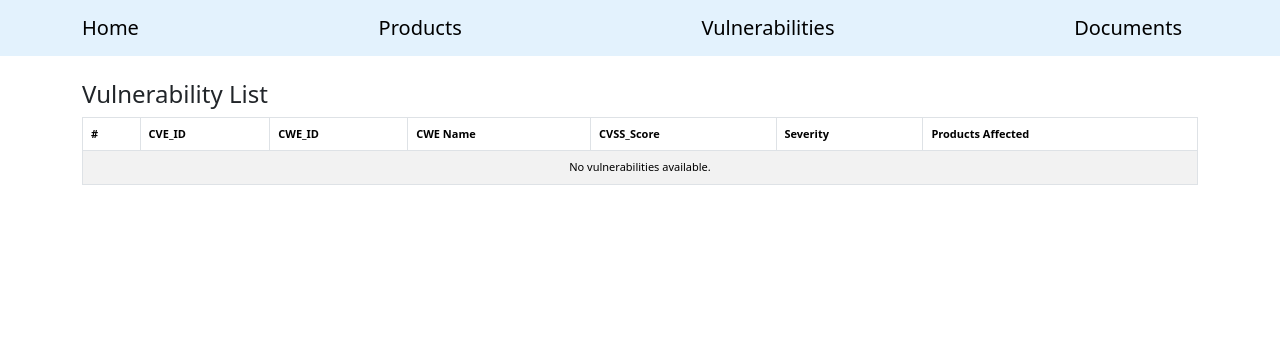
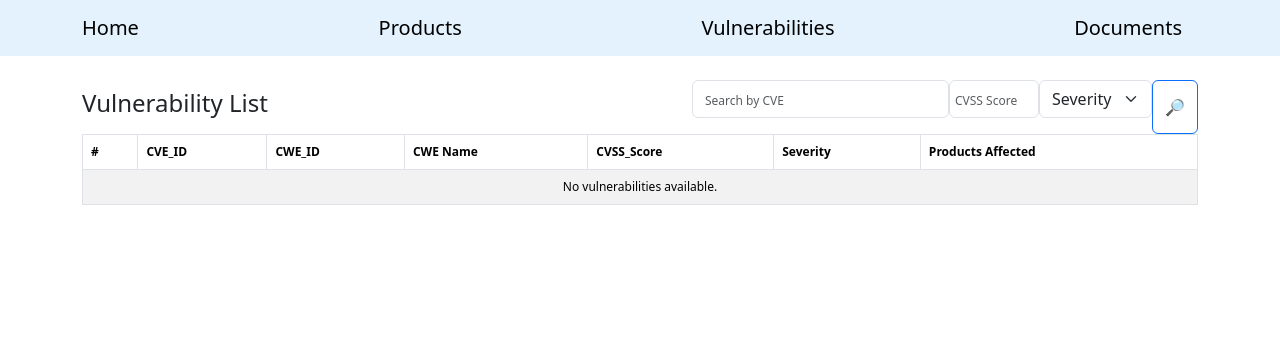
Before and after one commit to alonasorochynska/siemens-security-advisories, a Django app: page /vulnerabilities/ in a window 1280 px wide. Shown: the top 356 px of the page. Run offline with Django 5.2, Linux system fonts and the light colour scheme; data that the repository does not hold is empty; some libraries are stand-ins or nearby versions.

Commit message:
add search, add text to index, add pagination, add debug toolbar

```diff
--- /dev/null
+++ b/product_CVE/forms.py
@@ -0,0 +1,36 @@
+from django import forms
+
+
+class ProductSearchForm(forms.Form):
+    product = forms.CharField(
+        max_length=255,
+        required=False,
+        label="",
+        widget=forms.TextInput(attrs={"placeholder": "Search by name of product"}),
+    )
+
+
+class VulnerabilitySearchForm(forms.Form):
+    cve = forms.CharField(
+        max_length=20,
+        required=False,
+        label="",
+        widget=forms.TextInput(attrs={"placeholder": "Search by CVE"}),
+    )
+    severity = forms.ChoiceField(
+        choices=[
+            ("", "Severity"),
+            ("HIGH", "High"),
+            ("MEDIUM", "Medium"),
+            ("LOW", "Low"),
+        ],
+        required=False,
+        label="",
+    )
+    cvss_score = forms.FloatField(
+        required=False,
+        label="",
+        widget=forms.NumberInput(attrs={
+            "placeholder": "CVSS Score", "min": "0", "class": "cvss-score-input"
+        }),
+    )
--- a/product_CVE/views.py
+++ b/product_CVE/views.py
@@ -1,17 +1,51 @@
+from django.db.models import Avg
 from django.shortcuts import render
 from django.views.generic import ListView, DetailView
 
+from product_CVE.forms import ProductSearchForm, VulnerabilitySearchForm
 from product_CVE.models import Product, Vulnerability
 
 
 def index(request):
-    return render(request, "index.html")
+    product_count = Product.objects.count()
+    vulnerability_count = Vulnerability.objects.count()
+    average_cvss_score = Vulnerability.objects.aggregate(Avg("base_score"))["base_score__avg"]
+    high_severity_vulnerabilities_count = Vulnerability.objects.filter(base_severity="HIGH").count()
+    medium_severity_vulnerabilities_count = Vulnerability.objects.filter(base_severity="MEDIUM").count()
+    low_severity_vulnerabilities_count = Vulnerability.objects.filter(base_severity="LOW").count()
+
+    context = {
+        "product_count": product_count,
+        "vulnerability_count": vulnerability_count,
+        "average_cvss_score": average_cvss_score,
+        "high_severity_vulnerabilities_count": high_severity_vulnerabilities_count,
+        "medium_severity_vulnerabilities_count": medium_severity_vulnerabilities_count,
+        "low_severity_vulnerabilities_count": low_severity_vulnerabilities_count,
+    }
+    return render(request, "index.html", context)
 
 
 class ProductListView(ListView):
     model = Product
     template_name = "product_CVE/product_list.html"
     context_object_name = "products"
+    queryset = Product.objects.prefetch_related("vulnerability_products").all()
+    paginate_by = 10
+
+    def get_context_data(self, **kwargs):
+        context = super().get_context_data(**kwargs)
+        product_name = self.request.GET.get("product", "")
+        context["search_form"] = ProductSearchForm(initial={"product": product_name})
+        return context
+
+    def get_queryset(self):
+        queryset = super().get_queryset()
+        form = ProductSearchForm(self.request.GET)
+        if form.is_valid():
+            product_name = form.cleaned_data["product"]
+            if product_name:
+                queryset = queryset.filter(name__icontains=product_name)
+        return queryset
 
 
 class ProductDetailView(DetailView):
@@ -24,6 +58,34 @@ class VulnerabilityListView(ListView):
     model = Vulnerability
     template_name = "product_CVE/vulnerability_list.html"
     context_object_name = "vulnerabilities"
+    queryset = Vulnerability.objects.prefetch_related("products").all()
+    paginate_by = 5
+
+    def get_context_data(self, **kwargs):
+        context = super().get_context_data(**kwargs)
+        form = VulnerabilitySearchForm(self.request.GET)
+        context["search_form"] = form
+        return context
+
+    def get_queryset(self):
+        queryset = super().get_queryset()
+        form = VulnerabilitySearchForm(self.request.GET)
+
+        if form.is_valid():
+            cve = form.cleaned_data.get("cve")
+            severity = form.cleaned_data.get("severity")
+            cvss_score = form.cleaned_data.get("cvss_score")
+
+            if cve:
+                queryset = queryset.filter(cve__icontains=cve)
+
+            if severity:
+                queryset = queryset.filter(base_severity=severity)
+
+            if cvss_score is not None:
+                queryset = queryset.filter(base_score__gte=cvss_score, base_score__lt=cvss_score + 1)
+
+        return queryset
 
 
 class SourceURLListView(ListView):
--- a/requirements.txt
+++ b/requirements.txt
@@ -1,3 +1,6 @@
 django
 selenium
 beautifulsoup4
+django-debug-toolbar
+django-crispy-forms
+crispy-bootstrap4
--- a/security_advisories/urls.py
+++ b/security_advisories/urls.py
@@ -20,4 +20,5 @@ from django.urls import path, include
 urlpatterns = [
     path("admin/", admin.site.urls),
     path("", include("product_CVE.urls", namespace="product_CVE")),
+    path("__debug__/", include("debug_toolbar.urls")),
 ]
--- a/static/css/styles.css
+++ b/static/css/styles.css
@@ -1,3 +1,79 @@
 body {
-    font-size: 11px;
+    font-size: 12px;
 }
+
+.navbar-brand:hover {
+    background-color: #d1e0f0;
+    border-radius: 5px;
+}
+
+/* Search forms */
+
+input::placeholder {
+    font-size: 12px;
+}
+
+select option:first-child {
+    font-size: 12px;
+    color: #999;
+}
+
+select option:not(:first-child) {
+    font-size: 12px;
+    color: #333;
+}
+
+select option:checked {
+    font-weight: bold;
+}
+
+.cvss-score-input {
+    width: 90px;
+    padding-left: 5px;
+    padding-right: 0px;
+}
+
+/* Pagination */
+
+.page-item.active-page .page-link {
+    background-color: #eaf5ff;
+    pointer-events: none;
+    cursor: not-allowed;
+    color: #605f60;
+}
+
+.page-item.disabled .page-link {
+    background-color: #ffffff;
+    color: #605f60;
+    pointer-events: none;
+    opacity: 0.6;
+    cursor: not-allowed;
+}
+
+/* Severity value */
+
+td.text-high {
+    color: red;
+    font-weight: bold;
+}
+
+td.text-medium {
+    color: #b77702;
+    font-weight: bold;
+}
+
+td.text-low {
+    color: green;
+    font-weight: bold;
+}
+
+/* Product links */
+
+.product-link {
+    color: #0255b0;
+    text-decoration: none;
+}
+
+.product-link:hover {
+    text-decoration: underline;
+}
--- /dev/null
+++ b/static/js/search_filter.js
@@ -0,0 +1,8 @@
+document.addEventListener("DOMContentLoaded", function() {
+    const severitySelect = document.querySelector('select[name="severity"]');
+    if (severitySelect) {
+        severitySelect.onchange = function() {
+            this.form.submit();
+        };
+    }
+});
--- a/templates/base.html
+++ b/templates/base.html
@@ -18,5 +18,6 @@
 {% block content %}
 {% endblock %}
 
+<script src="{% static 'js/search_filter.js' %}"></script>
 </body>
 </html>
--- a/templates/includes/navbar.html
+++ b/templates/includes/navbar.html
@@ -2,7 +2,7 @@
 
 <nav class="navbar navbar-light" style="background-color: #e3f2fd;">
   <div class="container">
-    <a class="navbar-brand" href="#">Home</a>
+    <a class="navbar-brand" href="{% url 'product_CVE:index' %}">Home</a>
     <a class="navbar-brand" href="{% url 'product_CVE:product_list' %}">Products</a>
     <a class="navbar-brand" href="{% url 'product_CVE:vulnerability_list' %}">Vulnerabilities</a>
     <a class="navbar-brand" href="{% url 'product_CVE:source_url_list' %}">Documents</a>
--- /dev/null
+++ b/templates/includes/pagination.html
@@ -0,0 +1,19 @@
+{% load pagination %}
+
+{% if is_paginated %}
+  <ul class="pagination pagination-sm justify-content-center">
+    <li class="page-item {% if not page_obj.has_previous %}disabled{% endif %}">
+      <a href="?{% if page_obj.has_previous %}{% query_transform request page=page_obj.previous_page_number %}{% endif %}" class="page-link">Prev</a>
+    </li>
+
+    {% for num in page_obj.paginator.page_range %}
+      <li class="page-item {% if num == page_obj.number %}active-page{% endif %}">
+        <a class="page-link" href="?page={{ num }}">{{ num }}</a>
+      </li>
+    {% endfor %}
+
+    <li class="page-item {% if not page_obj.has_next %}disabled{% else %}active-btn{% endif %}">
+      <a href="?{% if page_obj.has_next %}{% query_transform request page=page_obj.next_page_number %}{% endif %}" class="page-link">Next</a>
+    </li>
+  </ul>
+{% endif %}
--- a/templates/product_CVE/vulnerability_list.html
+++ b/templates/product_CVE/vulnerability_list.html
@@ -1,4 +1,5 @@
 {% extends "base.html" %}
+{% load crispy_forms_filters %}
 
 {% block title %}
 <title>Vulnerabilities</title>
@@ -6,7 +7,22 @@
 
 {% block content %}
 <div class="container mt-4">
-  <h4>Vulnerability List</h4>
+  <div class="d-flex justify-content-between align-items-center">
+    <h4>Vulnerability List</h4>
+
+    <!-- Search form -->
+    <form class="form-inline d-flex" method="get" action="{% url 'product_CVE:vulnerability_list' %}">
+      {{ search_form.cve|as_crispy_field }}
+      {{ search_form.cvss_score|as_crispy_field }}
+      {{ search_form.severity|as_crispy_field }}
+      <input class="btn btn-outline-primary" type="submit" value="🔎">
+      {% if request.GET.cve or request.GET.cvss_score or request.GET.severity %}
+      <a href="{% url 'product_CVE:vulnerability_list' %}" class="btn btn-outline-secondary ml-2">X</a>
+      {% endif %}
+    </form>
+
+  </div>
+
   <table class="table table-bordered table-striped">
     <thead>
     <tr>
@@ -22,8 +38,8 @@
     <tbody>
     {% for vulnerability in vulnerabilities %}
     <tr>
-      <td>{{ forloop.counter }}</td>
-      <td>{{ vulnerability.cve }}</td>
+      <td>{{ vulnerability.id }}</td>
+      <td style="white-space: nowrap;">{{ vulnerability.cve }}</td>
       <td style="white-space: nowrap;">
         <span title="{{ vulnerability.summary }}">
           {{ vulnerability.cwe_id }} <span style="color: blue; cursor: help; display: inline;">ℹ️</span>
@@ -35,10 +51,21 @@
           {{ vulnerability.base_score }} <span style="color: blue; cursor: help; display: inline;">ℹ️</span>
         </span>
       </td>
-      <td>{{ vulnerability.base_severity }}</td>
+      <td class="
+        {% if vulnerability.base_severity == 'HIGH' %}
+            text-high
+        {% elif vulnerability.base_severity == 'MEDIUM' %}
+            text-medium
+        {% elif vulnerability.base_severity == 'LOW' %}
+            text-low
+        {% endif %}
+      ">
+        {{ vulnerability.base_severity }}
+      </td>
       <td>
         {% for product in vulnerability.products.all %}
-          {{ product.name }}{% if not forloop.last %}, {% endif %}
+          <a href="{% url 'product_CVE:product_detail' product.id %}" class="product-link">{{ product.name }}</a>
+          {% if not forloop.last %}, {% endif %}
         {% endfor %}
       </td>
     </tr>
@@ -49,5 +76,9 @@
     {% endfor %}
     </tbody>
   </table>
+
+  <!-- Pagination -->
+  {% include "includes/pagination.html" %}
+
 </div>
 {% endblock %}
```
Also changed, not shown: product_CVE/templatetags/pagination.py (added, +14 -0 lines), security_advisories/settings.py (+8 -6 lines), templates/index.html (+50 -3 lines), templates/product_CVE/product_list.html (+19 -2 lines).
